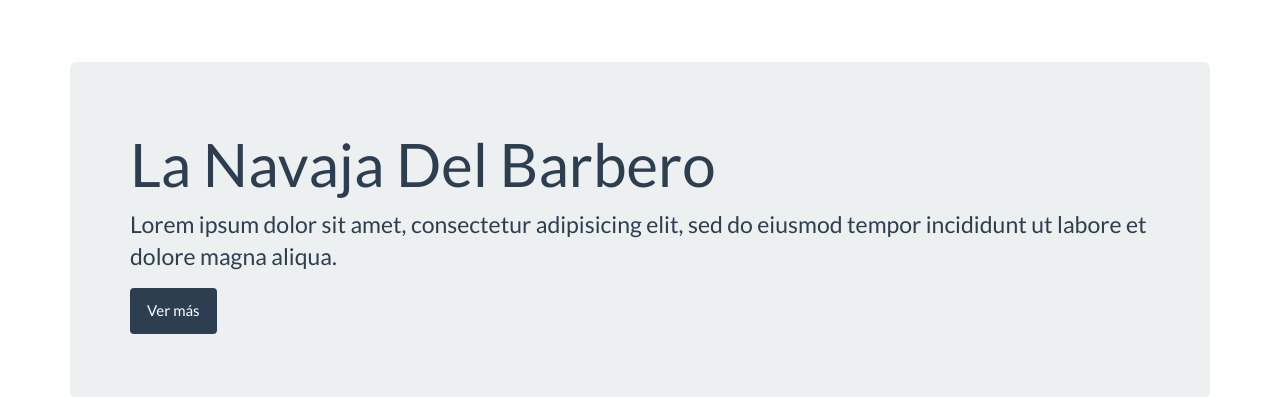
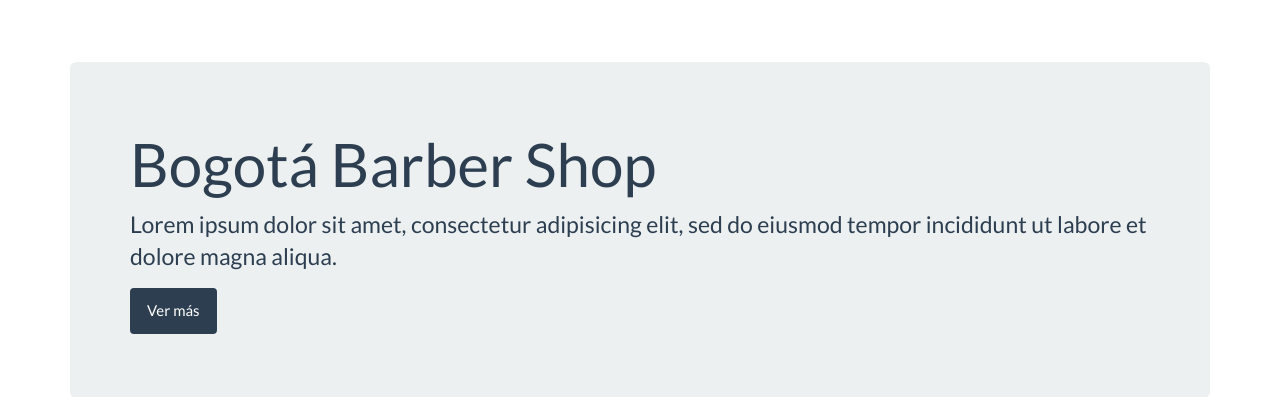
Before and after one commit to Daniel7201/mi_repositorio, a Django app: page / in a window 1280 px wide. Shown: the part 60-457 px from the top of the page. Run offline with Django 4.2, Linux system fonts and the light colour scheme; some libraries are stand-ins or nearby versions.

Commit message:
Update index.html

```diff
--- a/Evaluacion 4/proyecto_barberia/templates/index.html
+++ b/Evaluacion 4/proyecto_barberia/templates/index.html
@@ -3,7 +3,7 @@
 {% block container %}
 
     <div class="jumbotron page-header">
-        <h1>La Navaja Del Barbero</h1>
+        <h1>Bogotá Barber Shop</h1>
         <p>Lorem ipsum dolor sit amet, consectetur adipisicing elit, sed do eiusmod tempor incididunt ut labore et dolore magna aliqua.</p>
         <p><a class="btn btn-primary">Ver más</a></p>
     </div>
```
